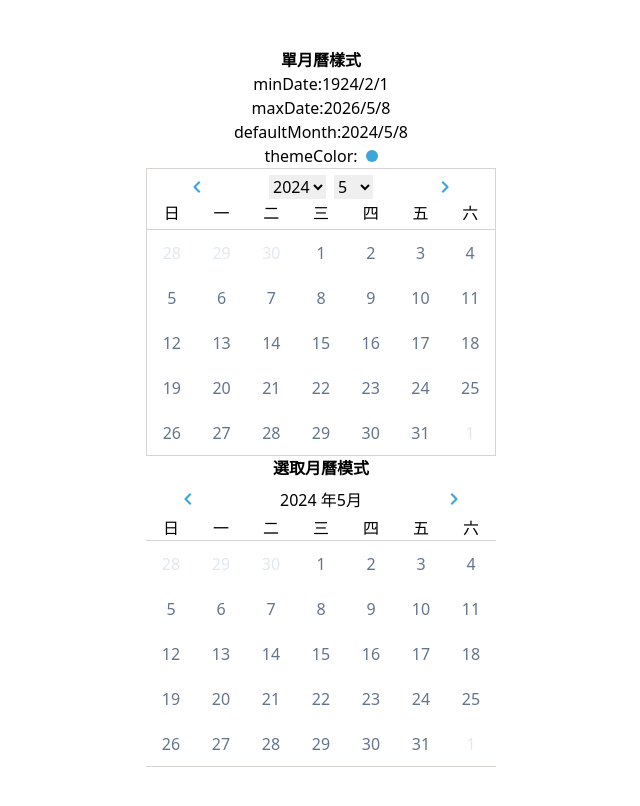
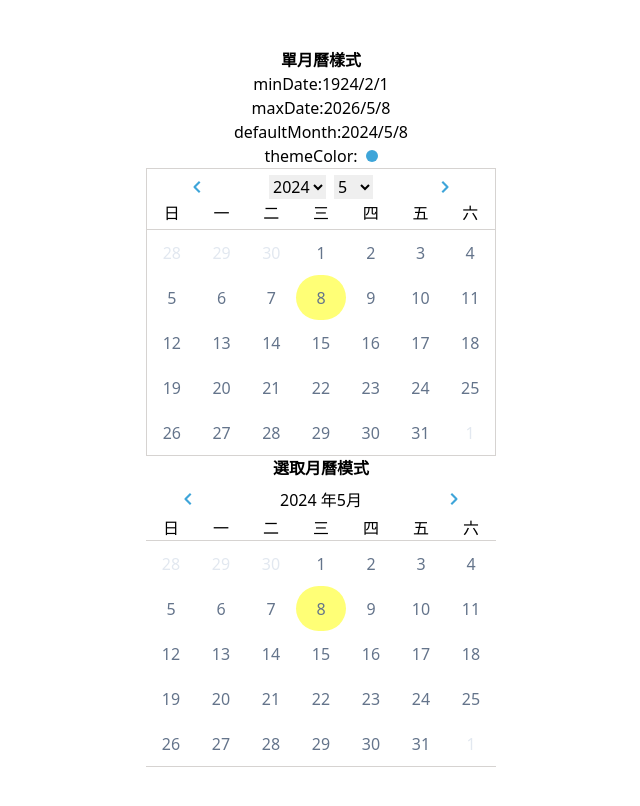
Before and after one commit to Supermarpig/calendarTest, a React (Vite) app: page / in a window 1280 px wide. Shown: the top 806 px of the page, without its empty margins (319-959 px from the left). Built offline with nearby package versions, Linux system fonts and the light colour scheme.

Commit message:
feat : 新增Question 1 md檔  和 新增當天顯示黃色

```diff
--- a/src/components/calendar.base.tsx
+++ b/src/components/calendar.base.tsx
@@ -9,15 +9,28 @@ import { weekChn } from '../constants/constants';
 // ========================================================================
 
 type CalendarDayElement = React.ElementRef<'div'>;
-type CalendarDayProps = React.ComponentPropsWithoutRef<'div'>;
+type CalendarDayProps = React.ComponentPropsWithoutRef<'div'> & {
+  date: Date;
+};
 
 const CalendarDay = forwardRef<CalendarDayElement, CalendarDayProps>(
-  ({ children, className, ...props }, ref) => {
+  ({ children, className, date, ...props }, ref) => {
     const baseStyle =
       'group grow body-regular cursor-pointer  desktop:min-w-8  min-w-[45px] w-[14%] text-center desktop:h-8 h-[45px] flex items-center  justify-center rounded-full relative';
 
+    const isToday = (date: Date) => {
+      const today = new Date();
+      return (
+        date.getDate() === today.getDate() &&
+        date.getMonth() === today.getMonth() &&
+        date.getFullYear() === today.getFullYear()
+      );
+    };
+
+    const todayClass = isToday(date) ? 'bg-[#ffff76]' : '';
+
     return (
-      <div className={cn(baseStyle, className)} {...props} ref={ref}>
+      <div className={cn(baseStyle, todayClass, className)} {...props} ref={ref}>
         {children}
       </div>
     );
--- a/src/components/range-calendar-item.tsx
+++ b/src/components/range-calendar-item.tsx
@@ -73,9 +73,11 @@ export function RangeCalendarItem({
             ) {
               // out of range
               return (
-                <CalendarDay key={key} className={dayColor.disabled && dayClass}>
-                  {date}
-                </CalendarDay>
+                day && (
+                  <CalendarDay key={key} className={dayColor.disabled && dayClass} date={day}>
+                    {date}
+                  </CalendarDay>
+                )
               );
             }
             if (isTheSameDay) {
@@ -85,6 +87,7 @@ export function RangeCalendarItem({
                   className={`${dayColor.active} flex flex-col justify-center `}
                   key={key}
                   onClick={() => handleSelect(day)}
+                  date={day}
                 >
                   <span
                     className="desktop:size-8 size-[45px] rounded-full absolute z-[-1]"
@@ -105,7 +108,8 @@ export function RangeCalendarItem({
                 <CalendarDay
                   key={key}
                   className={`${dayColor.isRangeEnd} flex flex-col justify-center `}
-                  onClick={() => isCurrentMonth &&  handleSelect(day)}
+                  onClick={() => isCurrentMonth && handleSelect(day)}
+                  date={day}
                 >
                   <span
                     className={dayColor.isRangeBefore}
@@ -134,6 +138,7 @@ export function RangeCalendarItem({
                   key={key}
                   className={`${dayColor.isRangeStart} flex flex-col justify-center `}
                   onClick={() => isCurrentMonth && handleSelect(day)}
+                  date={day}
                 >
                   <span
                     className={dayColor.isRangeBefore}
@@ -161,7 +166,8 @@ export function RangeCalendarItem({
                 <CalendarDay
                   className={`${dayColor.active} flex flex-col justify-center `}
                   key={key}
-                  onClick={() => isCurrentMonth &&  handleSelect(day)}
+                  onClick={() => isCurrentMonth && handleSelect(day)}
+                  date={day}
                 >
                   <span
                     className="desktop:size-8 size-[45px] rounded-full absolute z-[-1]"
@@ -190,6 +196,7 @@ export function RangeCalendarItem({
                   key={key}
                   className={dayColor.isRange}
                   onClick={() => isCurrentMonth && handleSelect(day)}
+                  date={day}
                   style={{
                     background: `${convertHexToRGBA(themeColor, 0.25)}`
                   }}
@@ -204,7 +211,8 @@ export function RangeCalendarItem({
               <CalendarDay
                 key={key}
                 className={dayColor.idle && dayClass}
-                onClick={() => isCurrentMonth &&  handleSelect(day)}
+                onClick={() => isCurrentMonth && handleSelect(day)}
+                date={day}
               >
                 {date}
                 <CalendarDayHoverSpan />
--- a/src/components/single-calendar.tsx
+++ b/src/components/single-calendar.tsx
@@ -151,7 +151,7 @@ function SingleCalendarComponent({
             const dayClass = `${isCurrentMonth ? DAY_COLOR.idle : `${DAY_COLOR.disabled}`} ${isCurrentMonth ? 'cursor-pointer' : 'cursor-no-drop'}`;
             if (day && (day < minDate || day > maxDate)) {
               return (
-                <CalendarDay key={key} className={`${DAY_COLOR.disabled} ${dayClass}`}>
+                <CalendarDay key={key} className={`${DAY_COLOR.disabled} ${dayClass}`} date={day}>
                   {date}
                 </CalendarDay>
               );
@@ -161,13 +161,14 @@ function SingleCalendarComponent({
                 <CalendarDay
                   key={key}
                   className={`${DAY_COLOR.active} flex flex-col items-center justify-center`}
-                  onClick={() => isCurrentMonth &&  handleSelect(day)}
+                  onClick={() => isCurrentMonth && handleSelect(day)}
+                  date={day}
                 >
                   <span
                     style={{ backgroundColor: `${themeColor}` }}
                     className={DAY_COLOR.activeBefore}
                   />
-                  <span className={selectText && 'h-[16px]'  }>{date}</span>
+                  <span className={selectText && 'h-[16px]'}>{date}</span>
                   {selectText && (
                     <span className={`w-full small-regular ${DAY_COLOR.active}`}>{selectText}</span>
                   )}
@@ -175,13 +176,16 @@ function SingleCalendarComponent({
               );
             }
             return (
+              day && (
                 <CalendarDay
                   key={key}
                   className={DAY_COLOR.idle && dayClass}
-                onClick={() => isCurrentMonth &&  handleSelect(day)}
+                  onClick={() => isCurrentMonth && handleSelect(day)}
+                  date={day}
                 >
                   {date}
                 </CalendarDay>
+              )
             );
           })}
         </div>
```
Also changed, not shown: 2 other files (tests, documents, lock files or other folders). Lines whose indentation alone changed are shown as unchanged.
